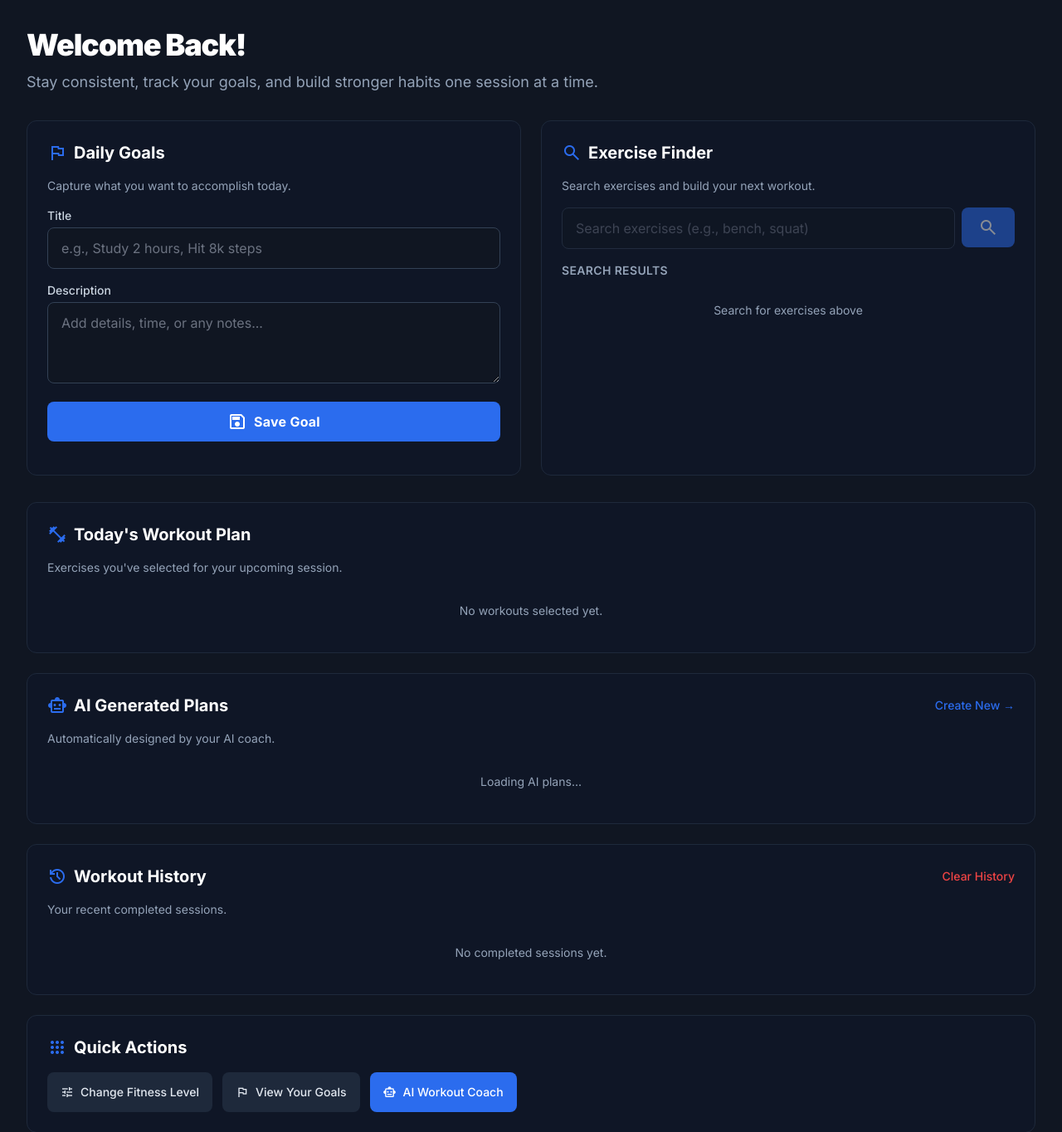
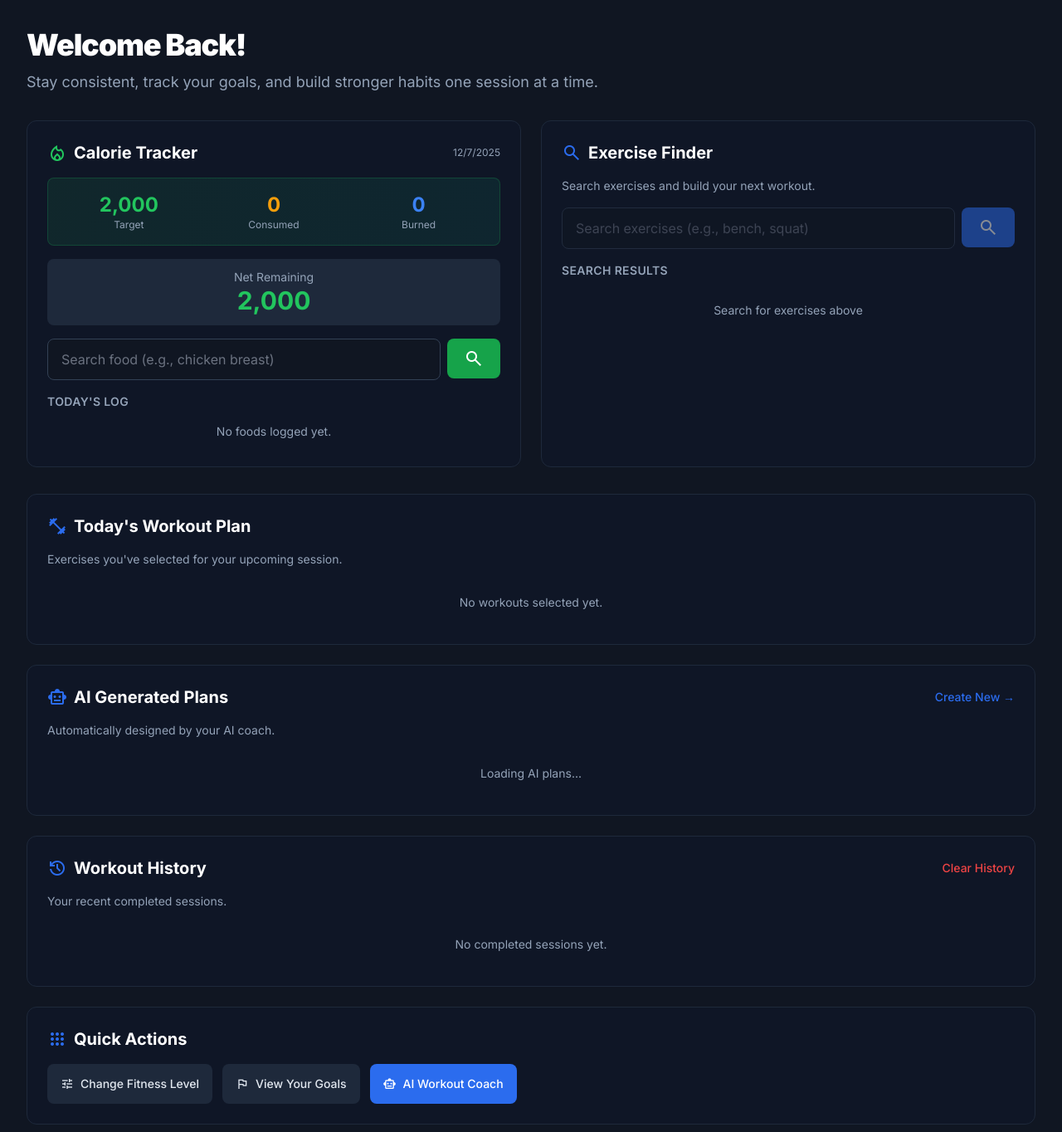
Before and after one commit to RunnelleMoredo/CSCI-4230U---Advanced-Web-Development-Final-Project-, a Flask app: page /main_dashboard in a window 1280 px wide. Shown: the part 65-1429 px from the top of the page at 83% size. Run offline with Flask 3, Linux system fonts and the light colour scheme; some libraries are stand-ins or nearby versions.

Commit message:
Add FatSecret calorie tracking with food search, BMR calculation, and workout calorie burn

```diff
--- a/app.py
+++ b/app.py
@@ -10,6 +10,7 @@ from auth import auth_bp
 from goals import goals_bp
 from workout import workout_bp
 from profile import profile_bp
+from fatsecret import fatsecret_bp
 
 
 # ---------------------------------------------------------
@@ -35,6 +36,7 @@ app.register_blueprint(auth_bp)
 app.register_blueprint(goals_bp)
 app.register_blueprint(workout_bp)
 app.register_blueprint(profile_bp)
+app.register_blueprint(fatsecret_bp)
 
 
 # ---------------------------------------------------------
--- a/static/scripts/main_page.js
+++ b/static/scripts/main_page.js
@@ -58,42 +58,180 @@ function blockWorkoutAccessIfNoGoal() {
 
 
 // =======================================
-// CREATE GOAL
+// CALORIE TRACKER
 // =======================================
-const submitGoalBtn = document.getElementById("btn_submit");
-if (submitGoalBtn) {
-  submitGoalBtn.addEventListener("click", async () => {
-    const title = document.getElementById("text_title").value.trim();
-    const description = document.getElementById("text_description").value.trim();
+let dailyCalorieTarget = 2000;
+let caloriesConsumed = 0;
+let caloriesBurned = 0;
+let foodLog = [];
+
+// Initialize calorie tracker on page load
+async function initCalorieTracker() {
+  // Set today's date
+  const dateEl = document.getElementById("calorie_date");
+  if (dateEl) dateEl.textContent = new Date().toLocaleDateString();
+
+  // Load food log from localStorage
+  const savedLog = localStorage.getItem("todayFoodLog");
+  const savedDate = localStorage.getItem("foodLogDate");
+  const today = new Date().toDateString();
+
+  if (savedLog && savedDate === today) {
+    foodLog = JSON.parse(savedLog);
+    caloriesConsumed = foodLog.reduce((sum, f) => sum + (f.calories || 0), 0);
+  } else {
+    // New day, reset log
+    foodLog = [];
+    localStorage.setItem("todayFoodLog", "[]");
+    localStorage.setItem("foodLogDate", today);
+  }
+
+  // Load burned calories from today's sessions
+  const history = JSON.parse(localStorage.getItem("workoutHistory") || "[]");
+  const todayStr = new Date().toDateString();
+  caloriesBurned = history
+    .filter(h => new Date(h.date).toDateString() === todayStr)
+    .reduce((sum, h) => sum + (h.caloriesBurned || 0), 0);
+
+  // Fetch personalized BMR target
   const token = localStorage.getItem("access_token");
+  if (token) {
+    try {
+      const res = await fetch("/api/food/bmr", {
+        headers: { Authorization: `Bearer ${token}` }
+      });
+      if (res.ok) {
+        const data = await res.json();
+        dailyCalorieTarget = data.daily_target;
+      }
+    } catch (e) {
+      console.log("Could not fetch BMR, using default");
+    }
+  }
 
-    if (!title) return alert("Title required");
+  updateCalorieDisplay();
+  renderFoodLog();
+}
 
+function updateCalorieDisplay() {
+  const targetEl = document.getElementById("cal_target");
+  const consumedEl = document.getElementById("cal_consumed");
+  const burnedEl = document.getElementById("cal_burned");
+  const remainingEl = document.getElementById("cal_remaining");
+
+  if (targetEl) targetEl.textContent = dailyCalorieTarget.toLocaleString();
+  if (consumedEl) consumedEl.textContent = caloriesConsumed.toLocaleString();
+  if (burnedEl) burnedEl.textContent = caloriesBurned.toLocaleString();
+
+  const netRemaining = dailyCalorieTarget - caloriesConsumed + caloriesBurned;
+  if (remainingEl) {
+    remainingEl.textContent = netRemaining.toLocaleString();
+    remainingEl.className = `text-3xl font-bold ${netRemaining >= 0 ? 'text-green-500' : 'text-red-500'}`;
+  }
+}
+
+function renderFoodLog() {
+  const logContainer = document.getElementById("food_log");
+  if (!logContainer) return;
+
+  if (foodLog.length === 0) {
+    logContainer.innerHTML = `<p class="text-slate-500 dark:text-slate-400 text-sm text-center py-2">No foods logged yet.</p>`;
+    return;
+  }
+
+  logContainer.innerHTML = foodLog.map((food, idx) => `
+    <div class="flex items-center justify-between p-2 bg-slate-200 dark:bg-slate-800 rounded-lg">
+      <div>
+        <p class="text-sm font-medium text-slate-900 dark:text-white">${food.name}</p>
+        <p class="text-xs text-slate-500 dark:text-slate-400">${food.serving}</p>
+      </div>
+      <div class="flex items-center gap-2">
+        <span class="text-sm font-bold text-amber-500">${food.calories} cal</span>
+        <button class="text-red-500 hover:bg-red-500/10 rounded p-1" onclick="removeFoodFromLog(${idx})">
+          <span class="material-symbols-outlined text-sm">close</span>
+        </button>
+      </div>
+    </div>
+  `).join("");
+}
+
+function addFoodToLog(food) {
+  foodLog.push(food);
+  caloriesConsumed += food.calories || 0;
+  localStorage.setItem("todayFoodLog", JSON.stringify(foodLog));
+  localStorage.setItem("foodLogDate", new Date().toDateString());
+  updateCalorieDisplay();
+  renderFoodLog();
+}
+
+window.removeFoodFromLog = function (idx) {
+  const removed = foodLog.splice(idx, 1)[0];
+  caloriesConsumed -= removed.calories || 0;
+  localStorage.setItem("todayFoodLog", JSON.stringify(foodLog));
+  updateCalorieDisplay();
+  renderFoodLog();
+};
+
+// Food search
+const foodSearchBtn = document.getElementById("btn_food_search");
+const foodSearchInput = document.getElementById("food_search_input");
+const foodSearchResults = document.getElementById("food_search_results");
+
+if (foodSearchBtn && foodSearchInput) {
+  const searchFood = async () => {
+    const query = foodSearchInput.value.trim();
+    if (!query) return;
+
+    const token = localStorage.getItem("access_token");
     try {
-      const res = await fetch("/goals/", {
-        method: "POST",
-        headers: {
-          "Content-Type": "application/json",
-          Authorization: "Bearer " + token,
-        },
-        body: JSON.stringify({ title, description }),
+      const res = await fetch(`/api/food/search?q=${encodeURIComponent(query)}`, {
+        headers: { Authorization: `Bearer ${token}` }
       });
+      const data = await res.json();
 
-      const data = await res.json();
-      if (res.ok) {
-        document.getElementById("goal_status").innerHTML = `<span class="text-green-500">✓ Goal created!</span>`;
-        document.getElementById("text_title").value = "";
-        document.getElementById("text_description").value = "";
-        markGoalCreated();
-        blockWorkoutAccessIfNoGoal();
+      if (foodSearchResults) {
+        foodSearchResults.classList.remove("hidden");
+        if (data.foods && data.foods.length > 0) {
+          foodSearchResults.innerHTML = data.foods.map(food => `
+            <div class="flex items-center justify-between p-2 bg-slate-200 dark:bg-slate-800 rounded-lg cursor-pointer hover:bg-slate-300 dark:hover:bg-slate-700"
+                 onclick='addFoodToLogFromSearch(${JSON.stringify(food).replace(/'/g, "\\'")})'>
+              <div>
+                <p class="text-sm font-medium text-slate-900 dark:text-white">${food.food_name}</p>
+                <p class="text-xs text-slate-500 dark:text-slate-400">${food.serving} • ${food.protein}g P / ${food.carbs}g C / ${food.fat}g F</p>
+              </div>
+              <span class="text-sm font-bold text-green-500">${food.calories} cal</span>
+            </div>
+          `).join("");
         } else {
-        alert(data.error || "Failed to create goal.");
+          foodSearchResults.innerHTML = `<p class="text-slate-500 text-sm p-2">No foods found.</p>`;
         }
-    } catch {
-      alert("Network error.");
       }
+    } catch (e) {
+      console.error("Food search error:", e);
+    }
+  };
+
+  foodSearchBtn.addEventListener("click", searchFood);
+  foodSearchInput.addEventListener("keypress", (e) => {
+    if (e.key === "Enter") searchFood();
   });
 }
+
+window.addFoodToLogFromSearch = function (food) {
+  addFoodToLog({
+    name: food.food_name,
+    calories: food.calories,
+    serving: food.serving,
+    protein: food.protein,
+    carbs: food.carbs,
+    fat: food.fat
+  });
+  if (foodSearchResults) foodSearchResults.classList.add("hidden");
+  if (foodSearchInput) foodSearchInput.value = "";
+};
+
+// Init on load
+initCalorieTracker();
 
 
 // =======================================
--- a/templates/main_dashboard.html
+++ b/templates/main_dashboard.html
@@ -105,35 +105,62 @@
       <!-- Grid: Goals + Exercise Finder -->
       <div class="grid grid-cols-1 lg:grid-cols-2 gap-6 mb-8">
 
-        <!-- Daily Goals Card -->
+        <!-- Calorie Tracker Card -->
         <div class="rounded-xl border border-slate-200 dark:border-slate-800 bg-slate-100 dark:bg-slate-900/50 p-6">
-          <div class="flex items-center gap-2 mb-4">
-            <span class="material-symbols-outlined text-primary">flag</span>
-            <h2 class="text-xl font-bold text-slate-900 dark:text-white">Daily Goals</h2>
+          <div class="flex items-center justify-between mb-4">
+            <div class="flex items-center gap-2">
+              <span class="material-symbols-outlined text-green-500">local_fire_department</span>
+              <h2 class="text-xl font-bold text-slate-900 dark:text-white">Calorie Tracker</h2>
+            </div>
+            <span id="calorie_date" class="text-xs text-slate-500 dark:text-slate-400"></span>
           </div>
-          <p class="text-slate-500 dark:text-slate-400 text-sm mb-4">Capture what you want to accomplish today.</p>
 
-          <div class="space-y-4">
-            <div>
-              <label for="text_title"
-                class="block text-sm font-medium text-slate-700 dark:text-slate-300 mb-1">Title</label>
-              <input type="text" id="text_title"
-                class="w-full bg-slate-200 dark:bg-background-dark border-slate-300 dark:border-slate-700 rounded-lg text-slate-800 dark:text-slate-200 focus:ring-primary focus:border-primary px-4 py-3"
-                placeholder="e.g., Study 2 hours, Hit 8k steps">
+          <!-- Calorie Summary -->
+          <div
+            class="grid grid-cols-3 gap-3 mb-4 p-4 rounded-lg bg-gradient-to-r from-green-500/10 to-emerald-500/10 border border-green-500/20">
+            <div class="text-center">
+              <p class="text-2xl font-bold text-green-500" id="cal_target">--</p>
+              <p class="text-xs text-slate-500 dark:text-slate-400">Target</p>
             </div>
-            <div>
-              <label for="text_description"
-                class="block text-sm font-medium text-slate-700 dark:text-slate-300 mb-1">Description</label>
-              <textarea id="text_description" rows="3"
-                class="w-full bg-slate-200 dark:bg-background-dark border-slate-300 dark:border-slate-700 rounded-lg text-slate-800 dark:text-slate-200 focus:ring-primary focus:border-primary px-4 py-3"
-                placeholder="Add details, time, or any notes..."></textarea>
+            <div class="text-center">
+              <p class="text-2xl font-bold text-amber-500" id="cal_consumed">0</p>
+              <p class="text-xs text-slate-500 dark:text-slate-400">Consumed</p>
             </div>
-            <button id="btn_submit"
-              class="w-full flex cursor-pointer items-center justify-center gap-2 overflow-hidden rounded-lg h-12 px-5 bg-primary text-white text-base font-bold leading-normal tracking-[0.015em] hover:bg-primary/90 transition-colors">
-              <span class="material-symbols-outlined">save</span>
-              Save Goal
-            </button>
-            <p id="goal_status" class="text-sm text-center"></p>
+            <div class="text-center">
+              <p class="text-2xl font-bold text-blue-500" id="cal_burned">0</p>
+              <p class="text-xs text-slate-500 dark:text-slate-400">Burned</p>
+            </div>
+          </div>
+
+          <!-- Net Remaining -->
+          <div class="mb-4 p-3 rounded-lg bg-slate-200 dark:bg-slate-800 text-center">
+            <p class="text-sm text-slate-500 dark:text-slate-400">Net Remaining</p>
+            <p class="text-3xl font-bold text-slate-900 dark:text-white" id="cal_remaining">--</p>
+          </div>
+
+          <!-- Food Search -->
+          <div class="mb-4">
+            <div class="flex gap-2">
+              <input type="text" id="food_search_input"
+                class="flex-1 bg-slate-200 dark:bg-background-dark border-slate-300 dark:border-slate-700 rounded-lg text-slate-800 dark:text-slate-200 focus:ring-primary focus:border-primary px-4 py-3"
+                placeholder="Search food (e.g., chicken breast)">
+              <button id="btn_food_search"
+                class="flex cursor-pointer items-center justify-center gap-2 overflow-hidden rounded-lg h-12 px-5 bg-green-600 text-white text-base font-bold leading-normal tracking-[0.015em] hover:bg-green-700 transition-colors">
+                <span class="material-symbols-outlined">search</span>
+              </button>
+            </div>
+            <div id="food_search_results" class="mt-2 space-y-2 max-h-48 overflow-y-auto hidden">
+              <!-- Search results will appear here -->
+            </div>
+          </div>
+
+          <!-- Today's Food Log -->
+          <div>
+            <h3 class="text-sm font-semibold text-slate-600 dark:text-slate-400 mb-2 uppercase tracking-wide">Today's
+              Log</h3>
+            <div id="food_log" class="space-y-2 max-h-32 overflow-y-auto">
+              <p class="text-slate-500 dark:text-slate-400 text-sm text-center py-2">No foods logged yet.</p>
+            </div>
           </div>
         </div>
 
--- a/templates/session.html
+++ b/templates/session.html
@@ -257,6 +257,10 @@
                 <p id="totalReps" class="text-2xl font-bold text-teal-500">0</p>
                 <p class="text-xs text-slate-500 dark:text-slate-400">Total Reps</p>
               </div>
+              <div class="text-center">
+                <p id="estCaloriesBurned" class="text-2xl font-bold text-orange-500">0</p>
+                <p class="text-xs text-slate-500 dark:text-slate-400">Est. Cal Burned</p>
+              </div>
             </div>
           </div>
         </div>
```
Also changed, not shown: fatsecret.py (added, +210 -0 lines), static/scripts/session.js (+19 -0 lines). Lines whose indentation alone changed are shown as unchanged.
